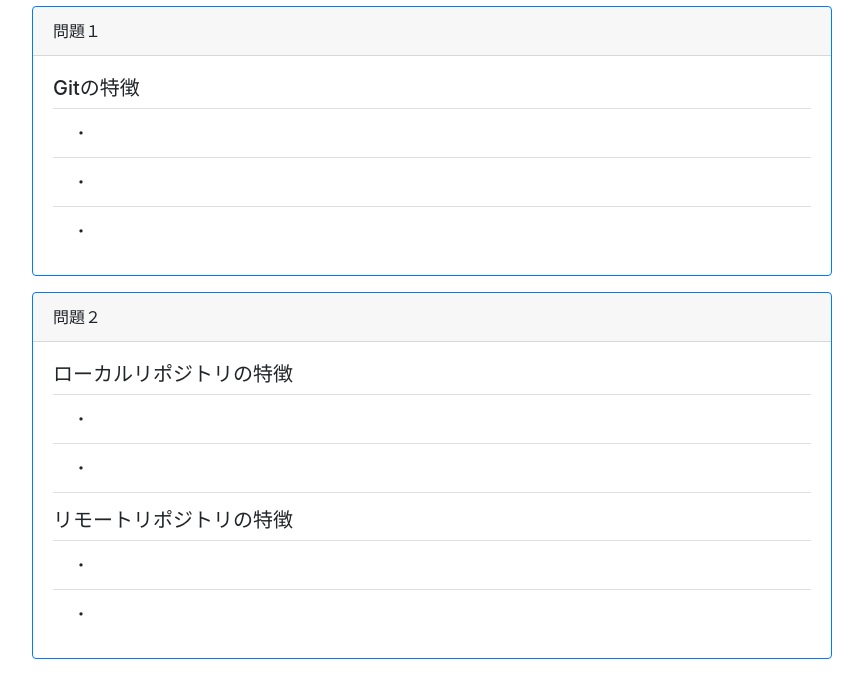
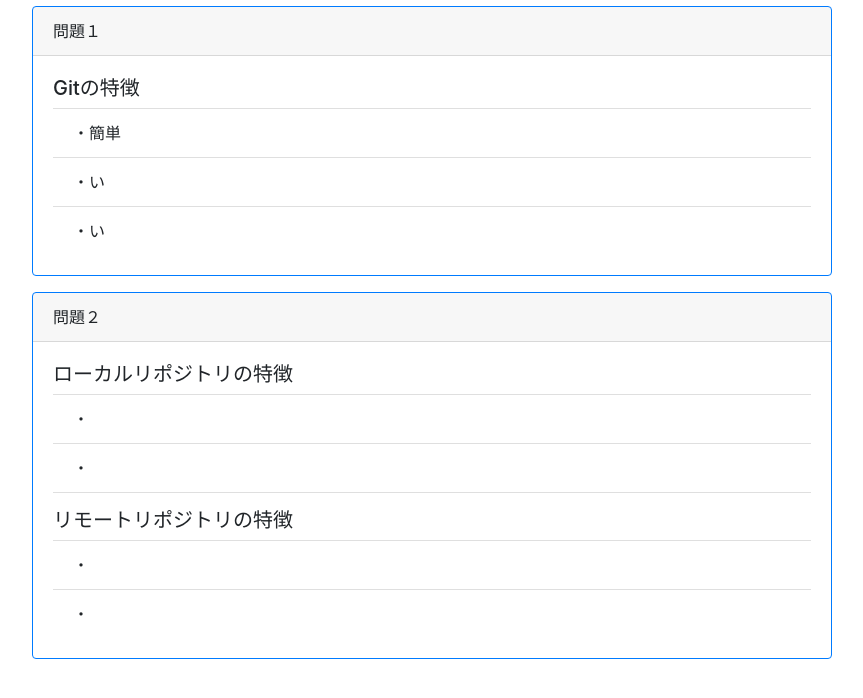
Before and after one commit to saijyo-t/sinjin-kenshu, a plain HTML site: page Index.html in a window 1280 px wide. Shown: the part 50-748 px from the top of the page, without its empty margins (53-916 px from the left). Drawn offline with nearby package versions, Linux system fonts and the light colour scheme.

Commit message:
Gitの特徴を記載しました（２）。

```diff
--- a/Index.html
+++ b/Index.html
@@ -22,9 +22,9 @@
             <div class="card-body">
                 <h5 class="card-text">Gitの特徴</h5>
                 <ul class="list-group list-group-flush">
-                    <li class="list-group-item">・</li>
-                    <li class="list-group-item">・</li>
-                    <li class="list-group-item">・</li>
+                    <li class="list-group-item">・簡単</li>
+                    <li class="list-group-item">・い</li>
+                    <li class="list-group-item">・い</li>
                 </ul>
             </div>
         </div>
```
